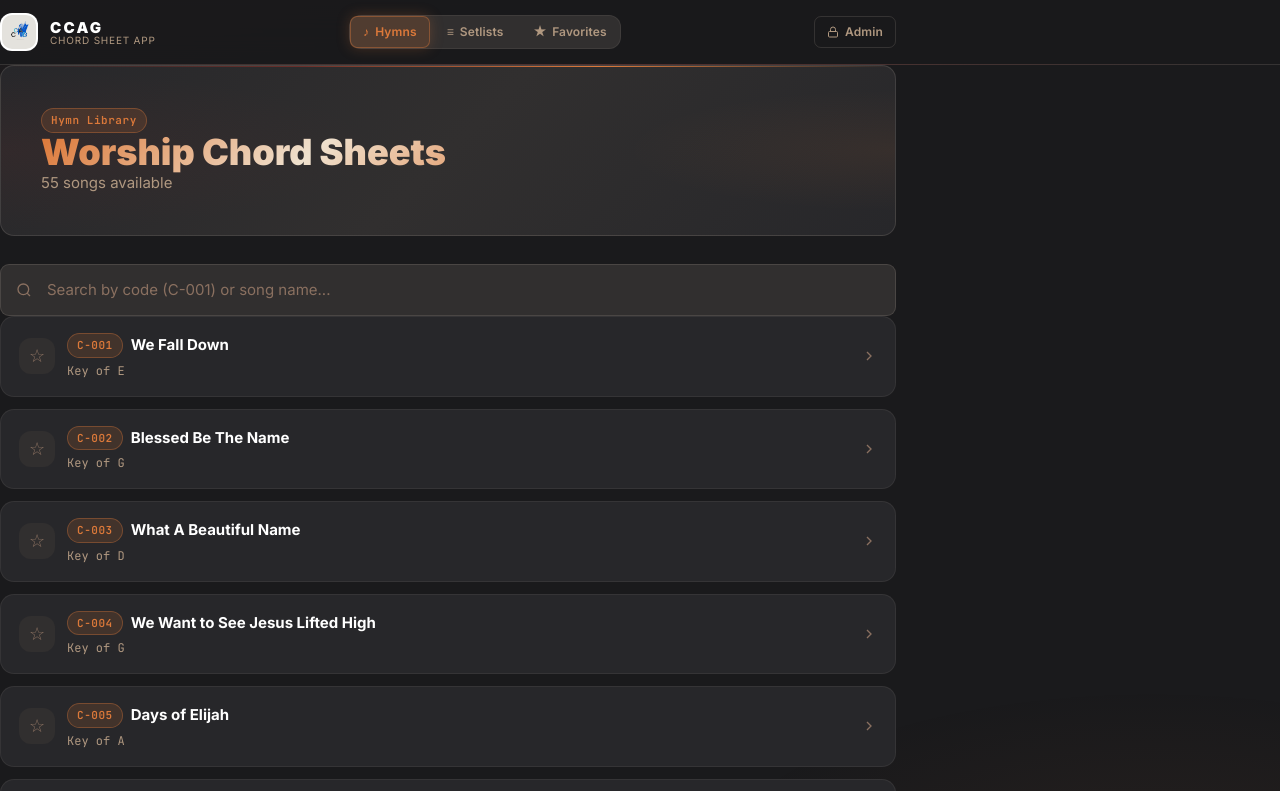
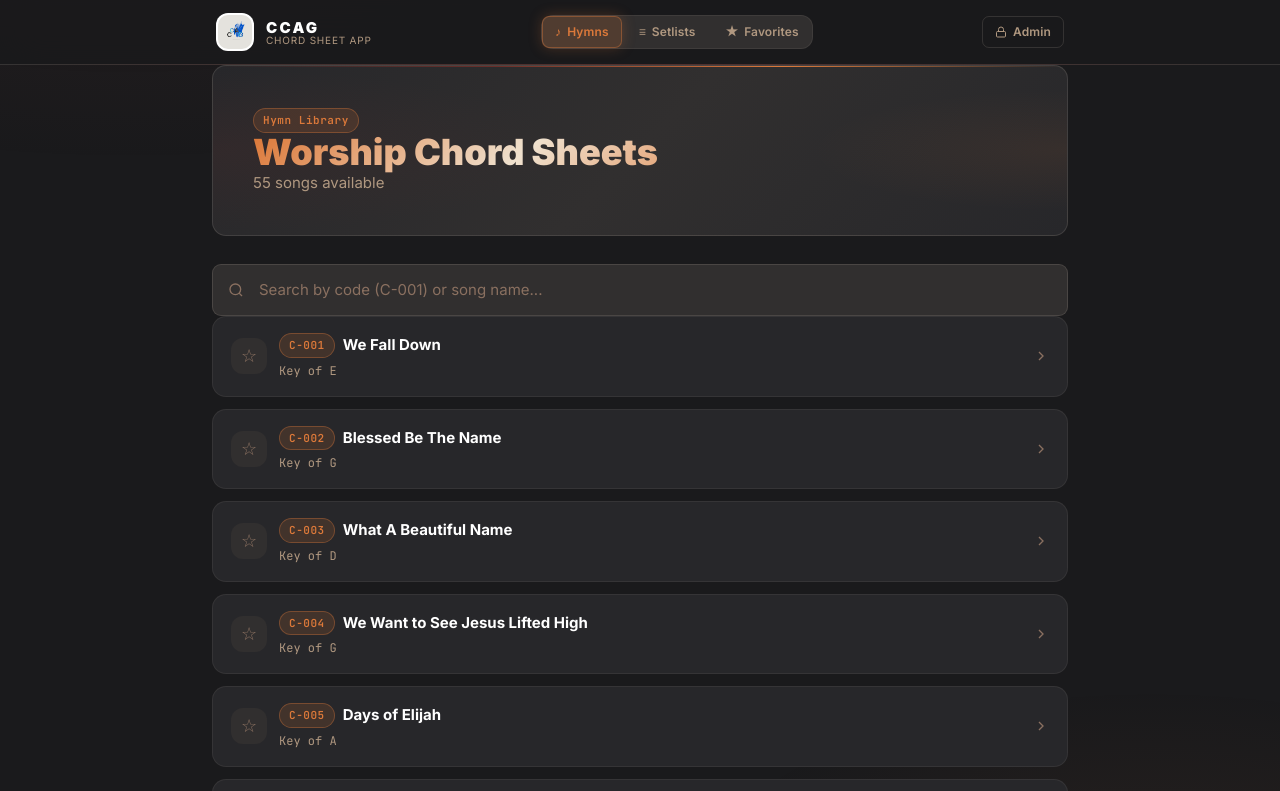
Before and after one commit to Shermith-428/ccag, a React (Vite) app: page / in a window 1280 px wide. Shown: the top 791 px of the page. Built offline with nearby package versions, Linux system fonts and the light colour scheme.

Commit message:
fix: use inline styles for centering to guarantee desktop layout

```diff
--- a/src/components/Navbar.jsx
+++ b/src/components/Navbar.jsx
@@ -37,7 +37,7 @@ export default function Navbar({ page, setPage }) {
       <nav className="hidden lg:block sticky top-0 z-40"
         style={{ background: 'rgba(26,26,28,0.97)', backdropFilter: 'blur(20px)', WebkitBackdropFilter: 'blur(20px)', borderBottom: '1px solid var(--border2)', position: 'relative' }}>
         <div className="nav-glow" />
-        <div className="max-w-4xl mx-auto px-6 xl:px-8 h-16 flex items-center justify-between gap-4">
+        <div style={{ maxWidth: '896px', margin: '0 auto', padding: '0 24px' }} className="h-16 flex items-center justify-between gap-4">
           {/* Logo */}
           <div className="flex items-center gap-3 shrink-0">
             <img src="/Last logo.png" alt="CCAG Logo"
--- a/src/pages/FavoritesPage.jsx
+++ b/src/pages/FavoritesPage.jsx
@@ -10,7 +10,7 @@ export default function FavoritesPage({ hymns, favorites, setFavorites }) {
   }
 
   return (
-    <div className="max-w-4xl mx-auto px-5 sm:px-8 py-8 page-content">
+    <div style={{ maxWidth: '896px', margin: '0 auto', padding: '0 20px' }} className="py-8 page-content">
 
       {/* ── Hero ── */}
       <div className="hero-banner fade-up mb-8">
--- a/src/pages/HymnsPage.jsx
+++ b/src/pages/HymnsPage.jsx
@@ -34,7 +34,7 @@ export default function HymnsPage({ hymns, setHymns, favorites, setFavorites })
   }
 
   return (
-    <div className="max-w-4xl mx-auto px-5 sm:px-8 py-8 page-content">
+    <div style={{ maxWidth: '896px', margin: '0 auto', padding: '0 20px' }} className="py-8 page-content">
 
       {/* ── Hero ── */}
       <div className="hero-banner fade-up">
--- a/src/pages/SetlistsPage.jsx
+++ b/src/pages/SetlistsPage.jsx
@@ -171,7 +171,7 @@ export default function SetlistsPage({ hymns, setlists, setSetlists, favorites,
   );
 
   return (
-    <div className="max-w-4xl mx-auto px-5 sm:px-8 py-8 page-content">
+    <div style={{ maxWidth: '896px', margin: '0 auto', padding: '0 20px' }} className="py-8 page-content">
 
       {/* Hero */}
       <div className="hero-banner fade-up mb-8">
```
